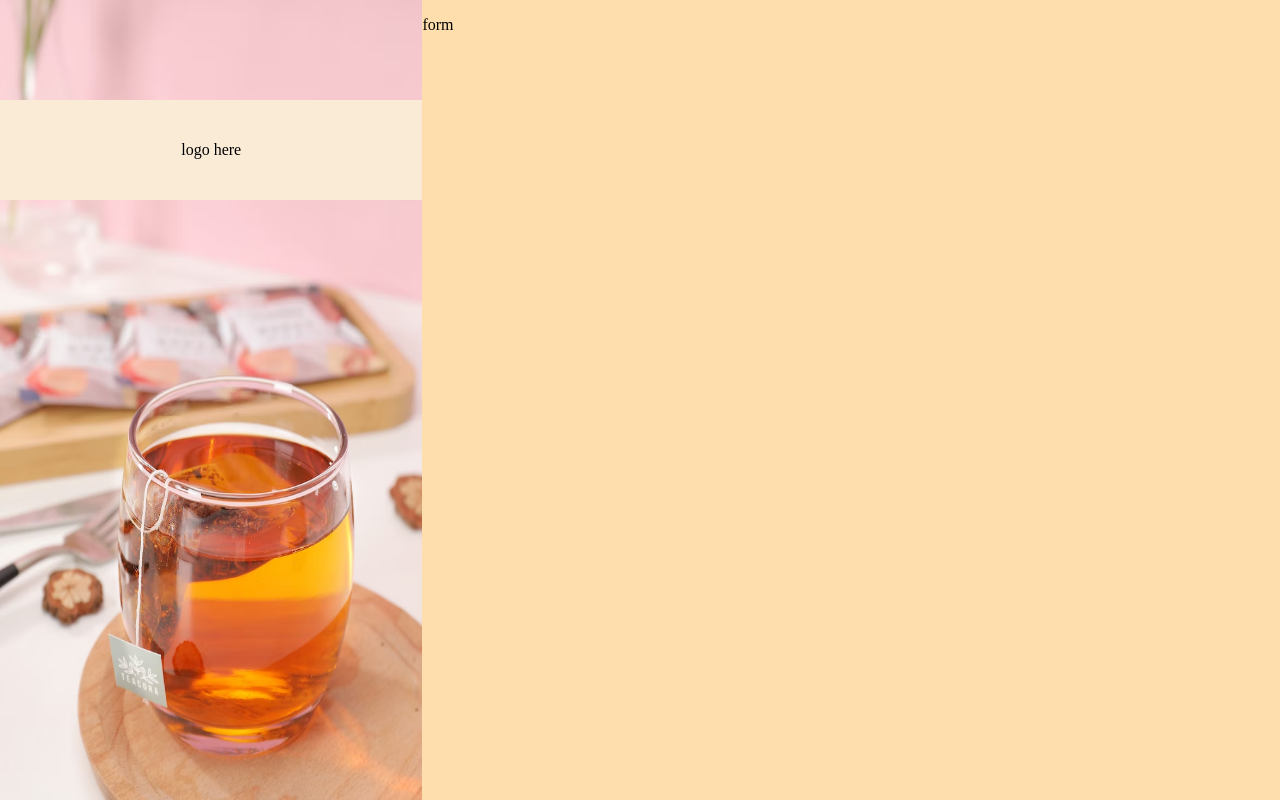
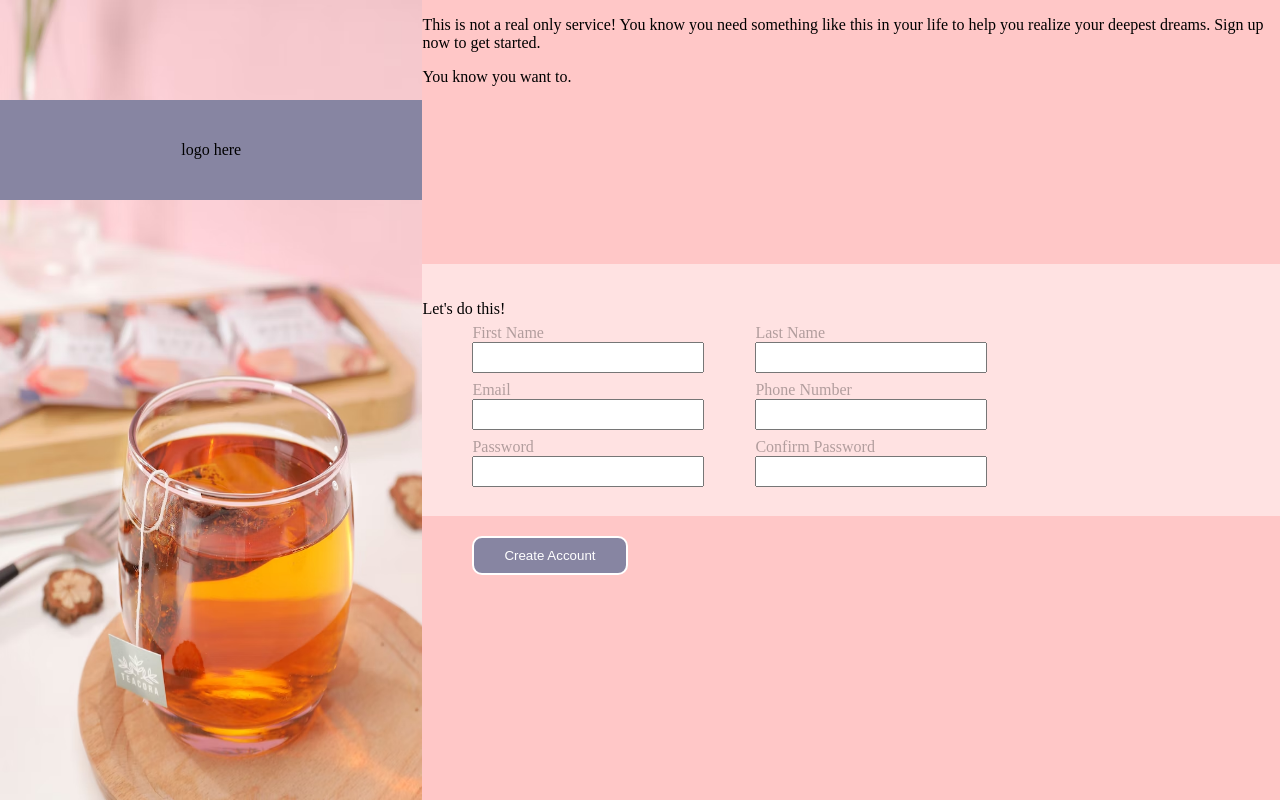
Before and after one commit to actually-anthony/Sign-up-Form, a plain HTML site: page index.html in a window 1280 px wide. Drawn offline with Linux system fonts and the light colour scheme.

Commit message:
more styling

```diff
--- a/index.html
+++ b/index.html
@@ -16,7 +16,52 @@
       <img src="images/tea.avif" alt="tea" class="center" />
     </div>
     <div class="right">
-      <p>form</p>
+      <div class="top">
+        <p>
+          This is not a real only service! You know you need something like this
+          in your life to help you realize your deepest dreams. Sign up now to
+          get started.
+        </p>
+        <p>You know you want to.</p>
+      </div>
+      <div class="middle">
+        <p>Let's do this!</p>
+        <form class="sign-up" action="">
+          <div class="section">
+            <div class="input">
+              <input type="text" id="first-name" required />
+              <label for="first-name">First Name</label>
+            </div>
+            <div class="input">
+              <input type="text" id="last-name" required />
+              <label for="last-name">Last Name</label>
+            </div>
+          </div>
+          <div class="section">
+            <div class="input">
+              <input type="text" id="email" required />
+              <label for="email">Email</label>
+            </div>
+            <div class="input">
+              <input type="text" id="phone" required />
+              <label for="phone">Phone Number</label>
+            </div>
+          </div>
+          <div class="section">
+            <div class="input">
+              <input type="text" id="password" required />
+              <label for="password">Password</label>
+            </div>
+            <div class="input">
+              <input type="text" id="confirm-password" required />
+              <label for="confirm-passwrod">Confirm Password</label>
+            </div>
+          </div>
+        </form>
+      </div>
+      <div class="bottom">
+        <button>Create Account</button>
+      </div>
     </div>
   </body>
 </html>
--- a/styles/styles.css
+++ b/styles/styles.css
@@ -1,17 +1,13 @@
+:root {
+  --main-bg-color: #ffc7c7;
+  --secondary-color: #ffe2e2;
+  --font-color: #f6f6f6;
+  --accent-color: #8785a2;
+  color: black;
+}
+
 html {
   height: 100%;
-}
-
-.left {
-  position: relative;
-  width: 33%;
-  height: 100%;
-  background-color: antiquewhite;
-}
-
-.right {
-  width: 67%;
-  background-color: navajowhite;
 }
 
 body {
@@ -21,8 +17,81 @@ body {
   height: 100%;
 }
 
+.left {
+  position: relative;
+  width: 33%;
+  height: 100%;
+}
+
+.right {
+  width: 67%;
+  display: flex;
+  flex-direction: column;
+}
+
+.top {
+  background-color: var(--main-bg-color);
+  height: 100%;
+}
+
+.middle {
+  background-color: var(--secondary-color);
+  height: 80%;
+  padding-top: 20px;
+  padding-bottom: 20px;
+}
+
+.sign-up {
+  display: flex;
+  flex-direction: column;
+  gap: 10px;
+}
+
+.bottom {
+  background-color: var(--main-bg-color);
+  height: 100%;
+  padding-top: 20px;
+  padding-left: 50px;
+}
+
 img {
   height: 100%;
+}
+
+form {
+  display: flex;
+  width: 60%;
+  padding-left: 50px;
+}
+
+input {
+  position: relative;
+  padding: 6px 10px;
+  margin: 8px 0;
+}
+
+.section {
+  display: flex;
+  /* position: relative; */
+  justify-content: center;
+  gap: 10%;
+}
+
+.input {
+  position: relative;
+  display: flex;
+  flex-grow: 1;
+}
+
+.input > label {
+  opacity: 0.3;
+  position: absolute;
+  left: 0px;
+  top: -10px;
+}
+
+.input > input {
+  flex-grow: 1;
 }
 
 .center {
@@ -36,7 +105,23 @@ img {
   top: 100px;
   height: 100px;
   width: 100%;
-  background-color: antiquewhite;
+  background-color: var(--accent-color);
   justify-content: center;
   align-items: center;
 }
+
+button {
+  padding: 10px 30px;
+  border-color: white;
+  color: white;
+  background-color: #8785a2;
+  border-radius: 10px;
+  border-style: solid;
+}
+
+button:hover {
+  background-color: white;
+  color: var(--accent-color);
+  border-color: var(--accent-color);
+  transition-duration: 0.4s;
+}
```
